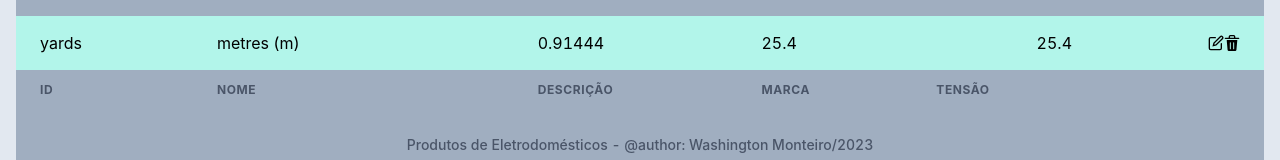
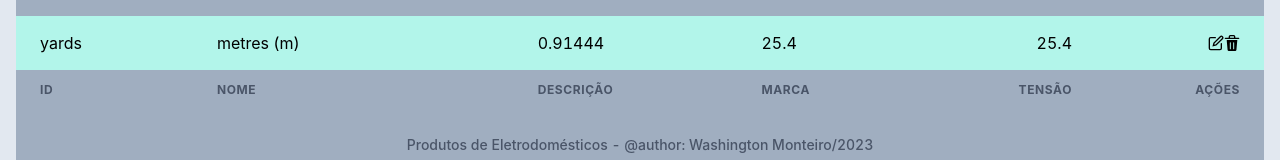
Before and after one commit to wasmont/teste_fullstack_php, a React (Create React App) app in the folder frontend/: page / in a window 1280 px wide. Shown: the part 335-495 px from the top of the page. Built offline with nearby package versions, Linux system fonts and the light colour scheme.

Commit message:
Alteração de Textos

```diff
--- a/frontend/src/App.js
+++ b/frontend/src/App.js
@@ -74,7 +74,8 @@ function App() {
                     <Th>NOME</Th>
                     <Th>DESCRIÇÃO</Th>
                     <Th >MARCA</Th>
-                    <Th>TENSÃO</Th>
+                    <Th isNumeric>TENSÃO</Th>
+                    <Th isNumeric>AÇÕES</Th>
                   </Tr>
                 </Tfoot>
               </Table>
```
